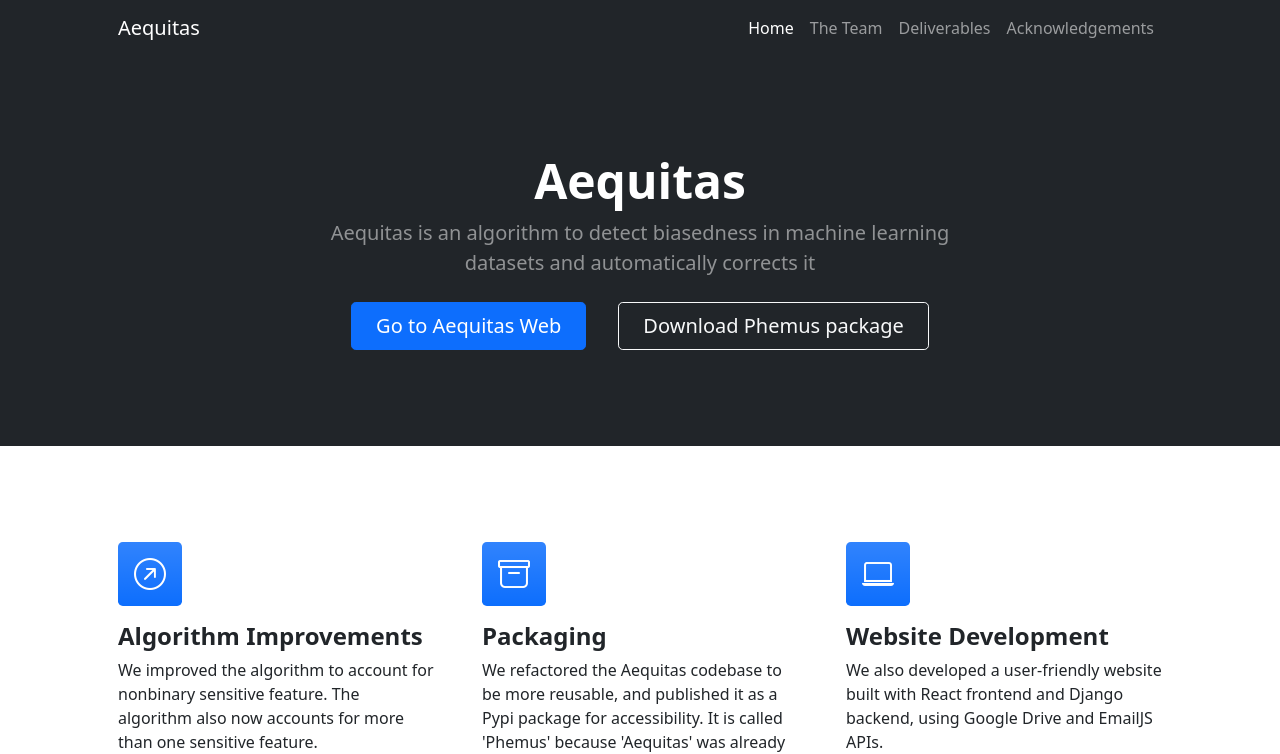
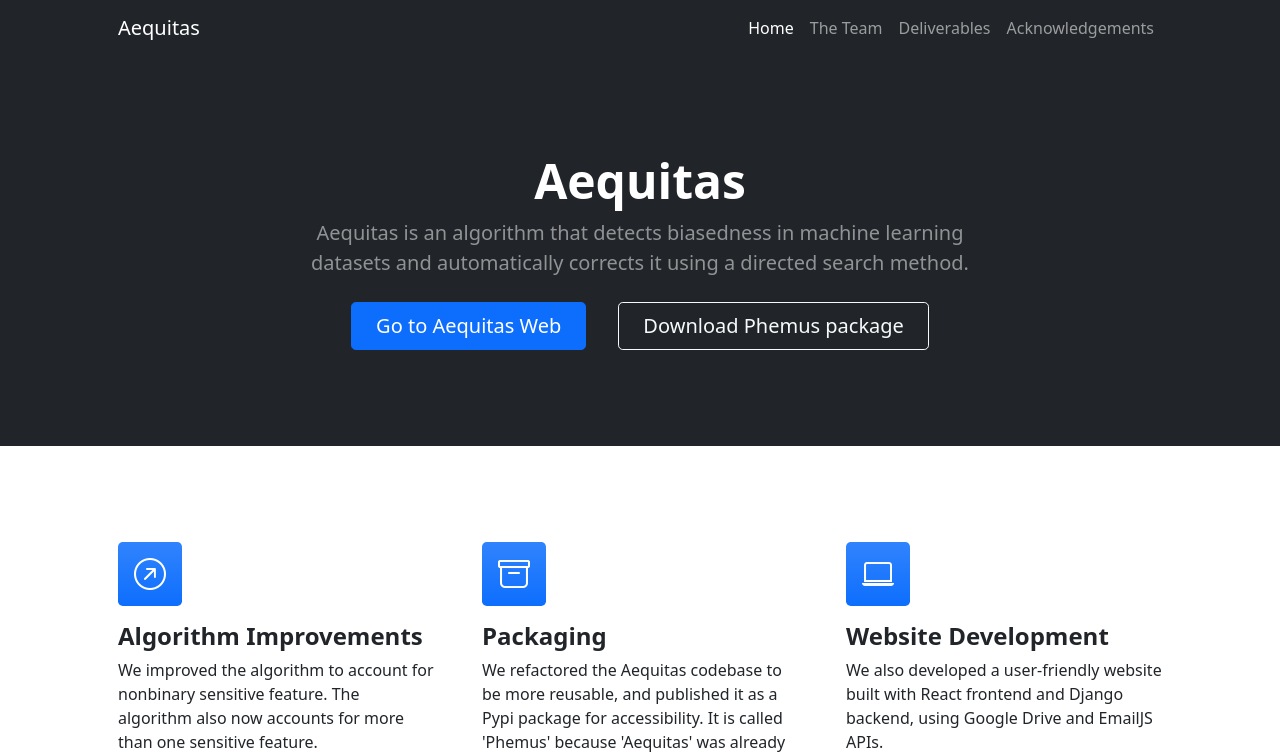
Before and after one commit to yemi33/Aequitas-Final-Archive-Website, a plain HTML site: page index.html in a window 1280 px wide. Shown: the top 754 px of the page. Drawn offline with nearby package versions, Linux system fonts and the light colour scheme.

Commit message:
fixing some minor issues

```diff
--- a/index.html
+++ b/index.html
@@ -40,8 +40,8 @@
                 <div class="col-lg-8">
                     <div class="text-center my-5">
                         <h1 class="display-5 fw-bolder text-white mb-2">Aequitas</h1>
-                        <p class="lead text-white-50 mb-4">Aequitas is an algorithm to detect biasedness in machine
-                            learning datasets and automatically corrects it</p>
+                        <p class="lead text-white-50 mb-4">Aequitas is an algorithm that detects biasedness in machine
+                            learning datasets and automatically corrects it using a directed search method.</p>
                         <div class="d-grid gap-3 d-sm-flex justify-content-sm-center">
                             <a class="btn btn-primary btn-lg px-4 me-sm-3" href="https://aequitasweb.herokuapp.com">Go
                                 to Aequitas Web</a>
```
Also changed, not shown: deliverables.html (+2 -2 lines).
